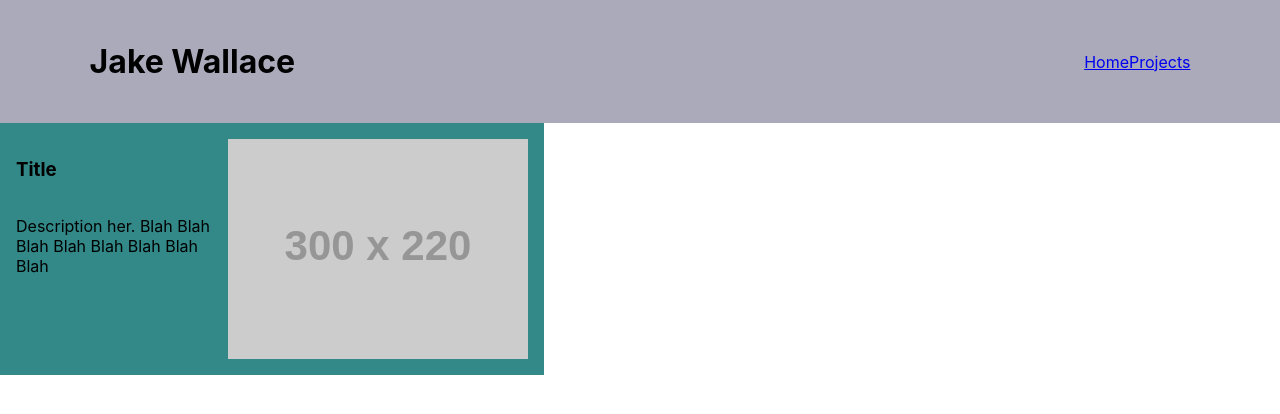
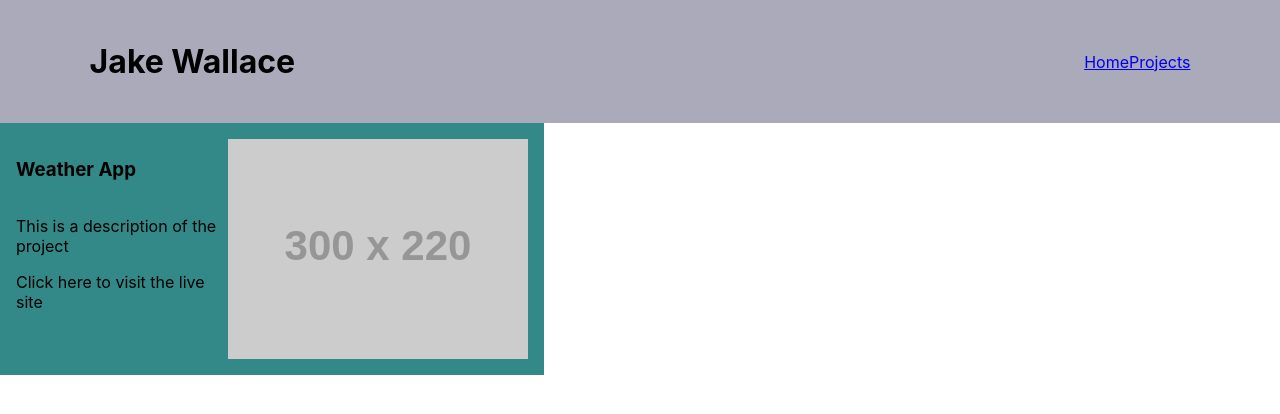
Before and after one commit to Jake-W95/Portfolio, a React (Create React App) app: page / in a window 1280 px wide. Shown: the top 414 px of the page. Built offline with nearby package versions, Linux system fonts and the light colour scheme.

Commit message:
creates props and formats (not sure if link working)

```diff
--- a/src/App.js
+++ b/src/App.js
@@ -5,8 +5,12 @@ function App() {
   return (
     <div className="App">
       <Header />
-      <ProjectItem/>
-
+      <ProjectItem
+        projectName="Weather App"
+        projectDescription="This is a description of the project"
+        projectLink="https:google.com"
+        projectLinkText="Click here to visit the live site"
+      />
     </div>
   );
 }
--- a/src/components/ProjectItem.js
+++ b/src/components/ProjectItem.js
@@ -11,8 +11,9 @@ function projectItem(props) {
         <>
             <section className='projectItems' style={styles}>
                 <div style={{display:'flex', flexDirection:'column'}}>
-                    <h3>Title</h3>
-                    <p>Description her. Blah Blah Blah Blah Blah Blah Blah Blah </p>
+                    <h3>{props.projectName}</h3>
+                    <p>{props.projectDescription}</p>
+                    <a src={props.projectLink}>{props.projectLinkText}</a>
                 </div>
 
 
```
